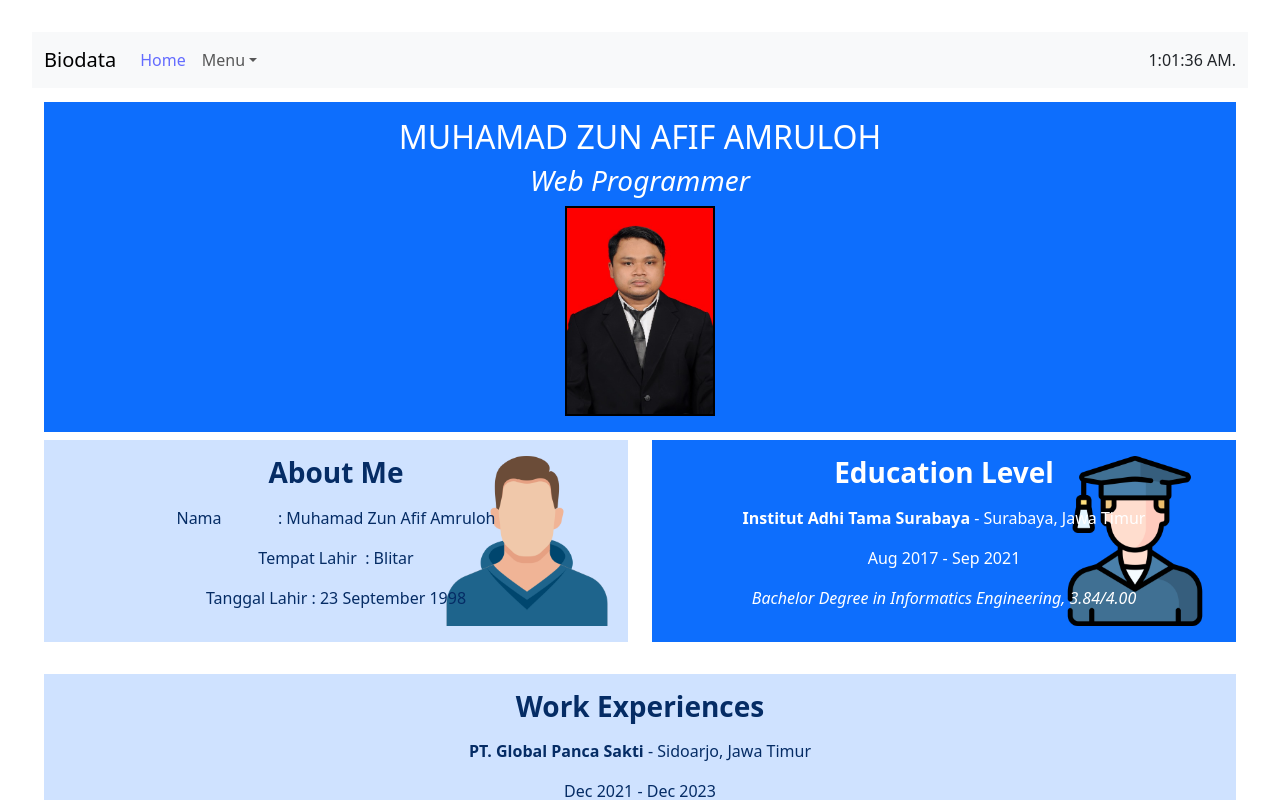
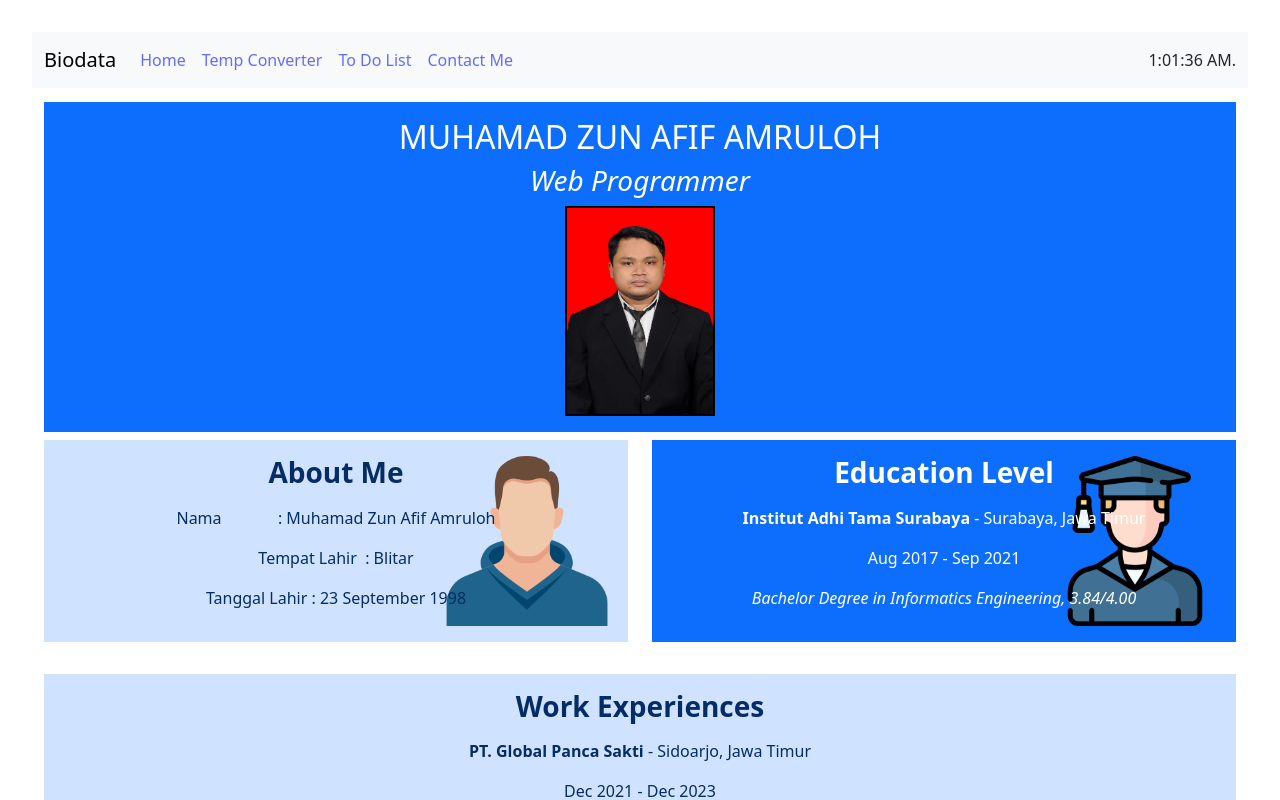
Before and after one commit to zunafif/tpm_react, a React (Vite) app: page / in a window 1280 px wide. Shown: the top 800 px of the page. Built offline with nearby package versions, Linux system fonts and the light colour scheme.

Commit message:
remove dropdown

```diff
--- a/src/App.jsx
+++ b/src/App.jsx
@@ -27,19 +27,13 @@ function App() {
               <div class="collapse navbar-collapse" id="navbarSupportedContent">
                   <ul class="navbar-nav me-auto mb-2 mb-lg-0">
                   <li class="nav-item">
-
                     <span class="dropdown-item nav-link active" aria-current="page"><Link to="/">Home</Link></span>
                   </li>
-                  <li class="nav-item dropdown">
-                      <a class="nav-link dropdown-toggle" href="#" role="button" data-bs-toggle="dropdown" aria-expanded="false">
-                      Menu
-                      </a>
-                      <ul class="dropdown-menu">
-                          <li><span class="dropdown-item"><Link to="/converter">Temp Converter</Link></span></li>
-                          <li><span class="dropdown-item"><Link to="/todo">To Do List</Link></span></li>
-                          <li><span class="dropdown-item"><Link to="/contact">Contact Me</Link></span></li>
-                      </ul>
+                  <li class="nav-item">
+                    <span class="dropdown-item nav-link active" aria-current="page"><Link to="/converter">Temp Converter</Link></span>
                   </li>
+                  <li class="nav-item"><span class="dropdown-item nav-link active" aria-current="page"><Link to="/todo">To Do List</Link></span></li>
+                  <li class="nav-item"><span class="dropdown-item nav-link active" aria-current="page"><Link to="/contact">Contact Me</Link></span></li>
                   </ul>
                   <ul class="navbar-nav">
                       <li class="nav-item">
@@ -58,7 +52,6 @@ function App() {
         </div>
       </BrowserRouter>
       <Footer></Footer>
-
     </>
   )
 }
```
